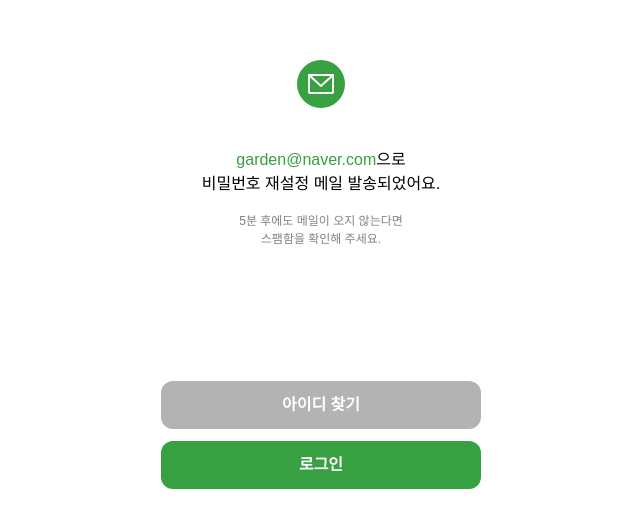
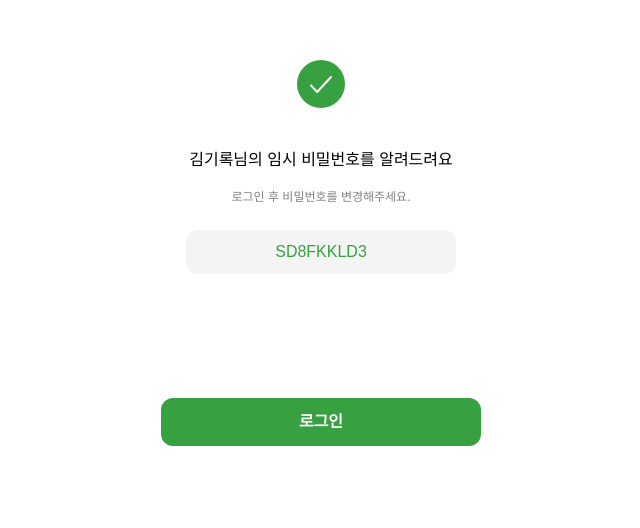
Before and after one commit to kangmin01/Garden-of-Records, a React (Create React App) app: page /find-password/success in a window 1280 px wide. Shown: the part 102-630 px from the top of the page, without its empty margins (319-959 px from the left). Built offline with nearby package versions, Linux system fonts and the light colour scheme; no server answers.

Commit message:
fix: Update find password success page

```diff
--- a/src/pages/FindPasswordSuccess.tsx
+++ b/src/pages/FindPasswordSuccess.tsx
@@ -3,39 +3,33 @@ import SubmitButton from "../components/ui/SubmitButton";
 export default function FindPasswordSuccess() {
   return (
     <>
-      <div className="mt-[162px] mb-[133px] flex flex-col justify-center items-center">
+      <div className="mt-[162px] mb-[124px] flex flex-col justify-center items-center">
         <svg
           xmlns="http://www.w3.org/2000/svg"
           width="48"
           height="48"
           fill="none"
         >
-          <circle cx="24" cy="24" r="24" fill="#37A041" />
+          <rect width="48" height="48" fill="#37A041" rx="24" />
           <path
             stroke="#fff"
             strokeLinecap="round"
             strokeLinejoin="round"
             strokeWidth="2"
-            d="M12 15h24v17a1 1 0 0 1-1 1H13a1 1 0 0 1-1-1V15Z"
-          />
-          <path
-            stroke="#fff"
-            strokeLinecap="round"
-            strokeLinejoin="round"
-            strokeWidth="2"
-            d="M36 15 24 26 12 15"
+            d="M14 25.333 20.154 32 34 17"
           />
         </svg>
         <span className="mt-[40px] mb-[16px] font-normal text-[16px] text-center">
-          <span className="text-main">garden@naver.com</span>
-          으로<br></br> 비밀번호 재설정 메일 발송되었어요.
+          김기록님의 임시 비밀번호를 알려드려요
         </span>
         <span className="font-normal text-[12px] text-gray2 text-center">
-          5분 후에도 메일이 오지 않는다면<br></br> 스팸함을 확인해 주세요.
+          로그인 후 비밀번호를 변경해주세요.
         </span>
+        <div className="w-[270px] h-[44px] mt-[24px] flex justify-center items-center bg-[#F4F4F4] font-medium text-[16px] text-main rounded-[12px]">
+          SD8FKKLD3
+        </div>
       </div>
       <div className="flex flex-col justify-center items-center gap-[12px]">
-        <SubmitButton title="아이디 찾기" navigate={true} link="/find-email" />
         <SubmitButton title="로그인" navigate={false} />
       </div>
     </>
```
